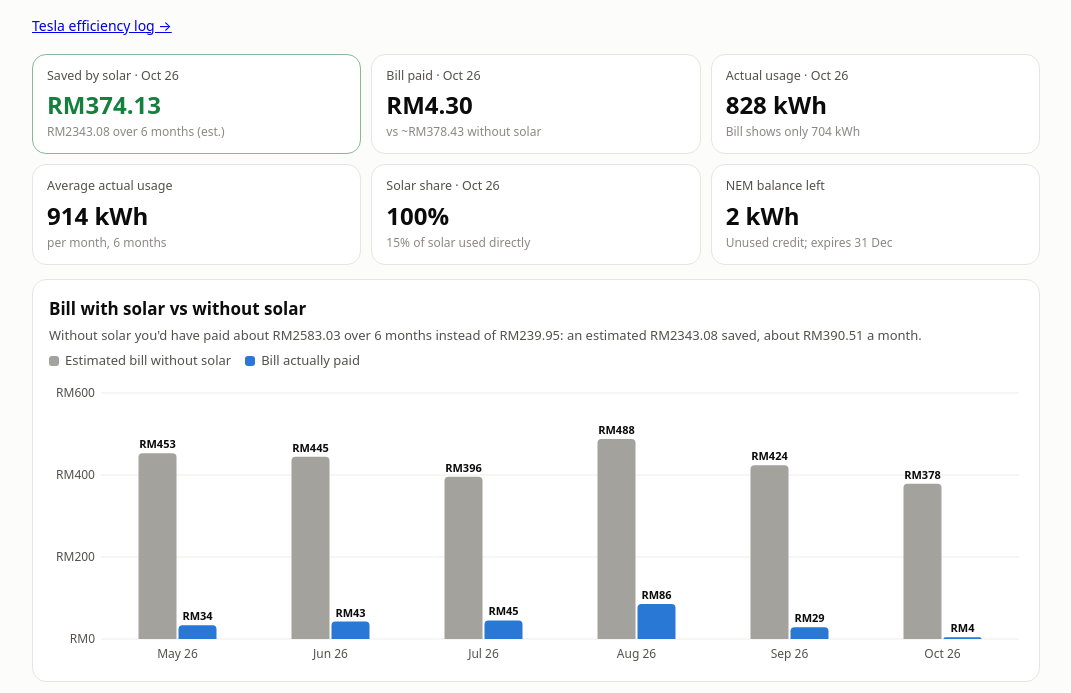
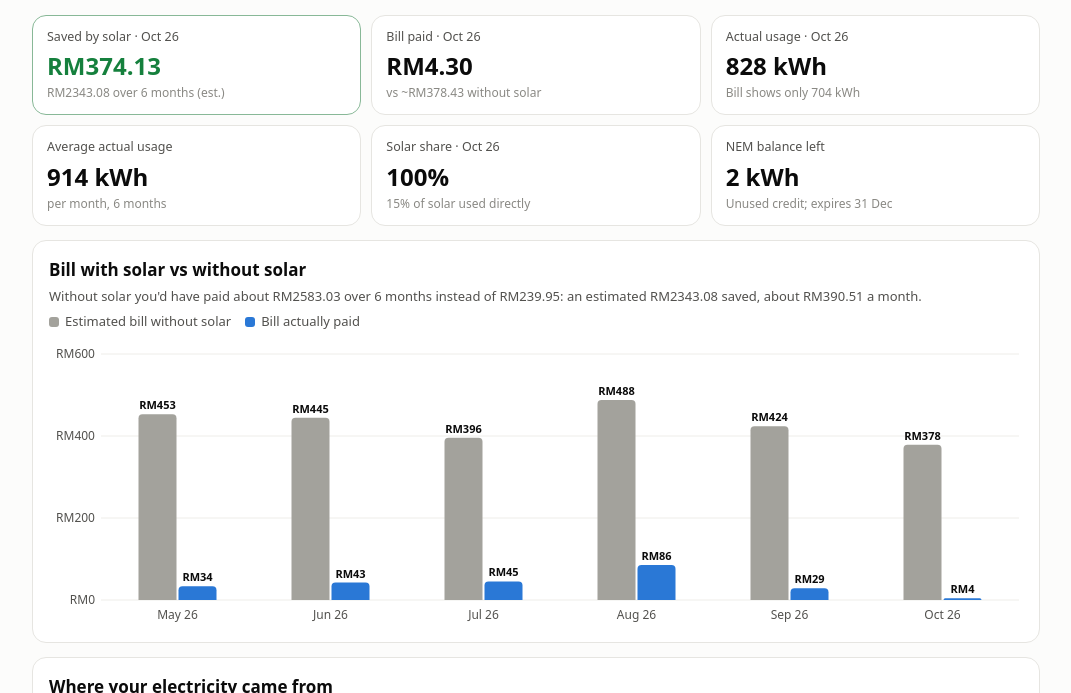
Before and after one commit to derektanjh/solar-tracker, a plain HTML site: page index.html in a window 1280 px wide. Shown: the part 97-790 px from the top of the page, without its empty margins (104-1175 px from the left). Drawn offline with Linux system fonts and the light colour scheme.

Commit message:
Update index.htmlRemove Tesla link: keep solar portal separate

```diff
--- a/index.html
+++ b/index.html
@@ -139,7 +139,6 @@ pre{background:var(--surface);border:1px solid var(--line);border-radius:8px;pad
     <button class="btn" id="hdrAdd" type="button">+ Add month</button>
   </header>
   <p class="sub">Real household usage = what TNB's meter sees <em>plus</em> the solar you used directly, which the bill never shows.</p>
-  <p style="margin:0 0 18px;font-size:14px"><a href="tesla.html">Tesla efficiency log &rarr;</a></p>
 
   <div class="tiles" id="tiles"></div>
 
```
